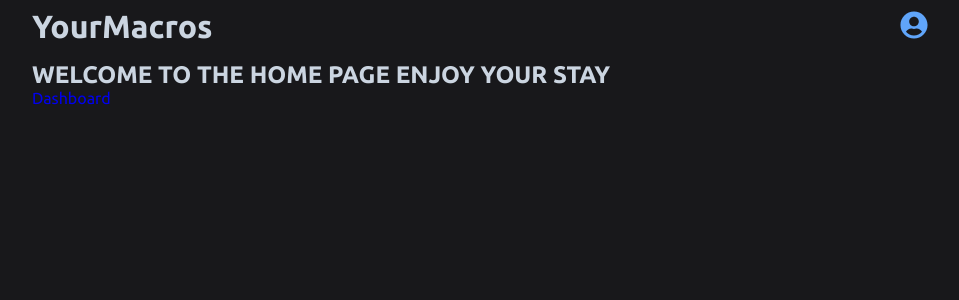
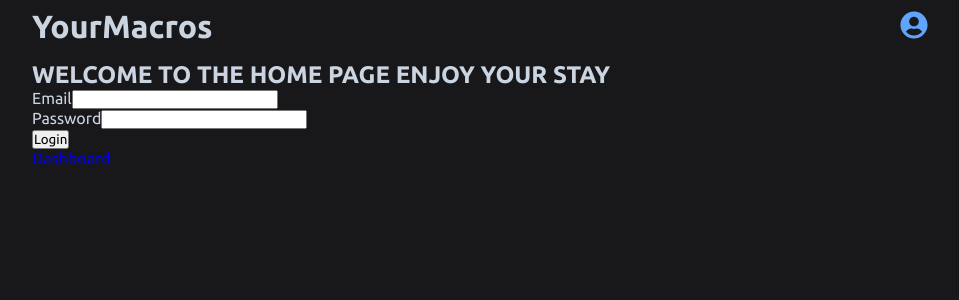
Before and after one commit to jonmico/your-macros, a React (Vite) app in the folder client/: page / in a window 1280 px wide. Shown: the top 300 px of the page, without its empty margins (160-1119 px from the left). Built offline with nearby package versions, Linux system fonts and the light colour scheme.

Commit message:
Add form to Home to test login.

```diff
--- a/client/src/pages/home/home.tsx
+++ b/client/src/pages/home/home.tsx
@@ -1,10 +1,46 @@
-import { Link } from 'react-router-dom';
+import { Link, useNavigate } from 'react-router-dom';
 import styles from './home.module.css';
+import { useState } from 'react';
+import { login } from '../../services/user-api';
 
 export default function Home() {
+  const [email, setEmail] = useState('');
+  const [password, setPassword] = useState('');
+  const navigate = useNavigate();
+
+  async function handleSubmit(evt: React.FormEvent<HTMLFormElement>) {
+    evt.preventDefault();
+
+    const data = await login(email, password);
+
+    console.log(data);
+    navigate('/dashboard');
+  }
+
   return (
     <div>
       <h2>WELCOME TO THE HOME PAGE ENJOY YOUR STAY</h2>
+      <form onSubmit={handleSubmit}>
+        <div>
+          <label htmlFor='email'>Email</label>
+          <input
+            type='text'
+            id={'email'}
+            value={email}
+            onChange={(evt) => setEmail(evt.target.value)}
+          />
+        </div>
+        <div>
+          <label htmlFor='password'>Password</label>
+          <input
+            type='password'
+            id={'password'}
+            value={password}
+            onChange={(evt) => setPassword(evt.target.value)}
+          />
+        </div>
+        <button>Login</button>
+      </form>
       <Link to={'/dashboard'} className={styles.link}>
         Dashboard
       </Link>
--- a/client/src/services/user-api.ts
+++ b/client/src/services/user-api.ts
@@ -3,7 +3,7 @@ const API_URL = import.meta.env.PROD
   : '';
 
 export async function login(username: string, password: string) {
-  const res = await fetch(`${API_URL}/api/user`, {
+  const res = await fetch(`${API_URL}/api/user/login`, {
     method: 'post',
     headers: { 'content-type': 'application/json' },
     body: JSON.stringify({ username, password }),
```
